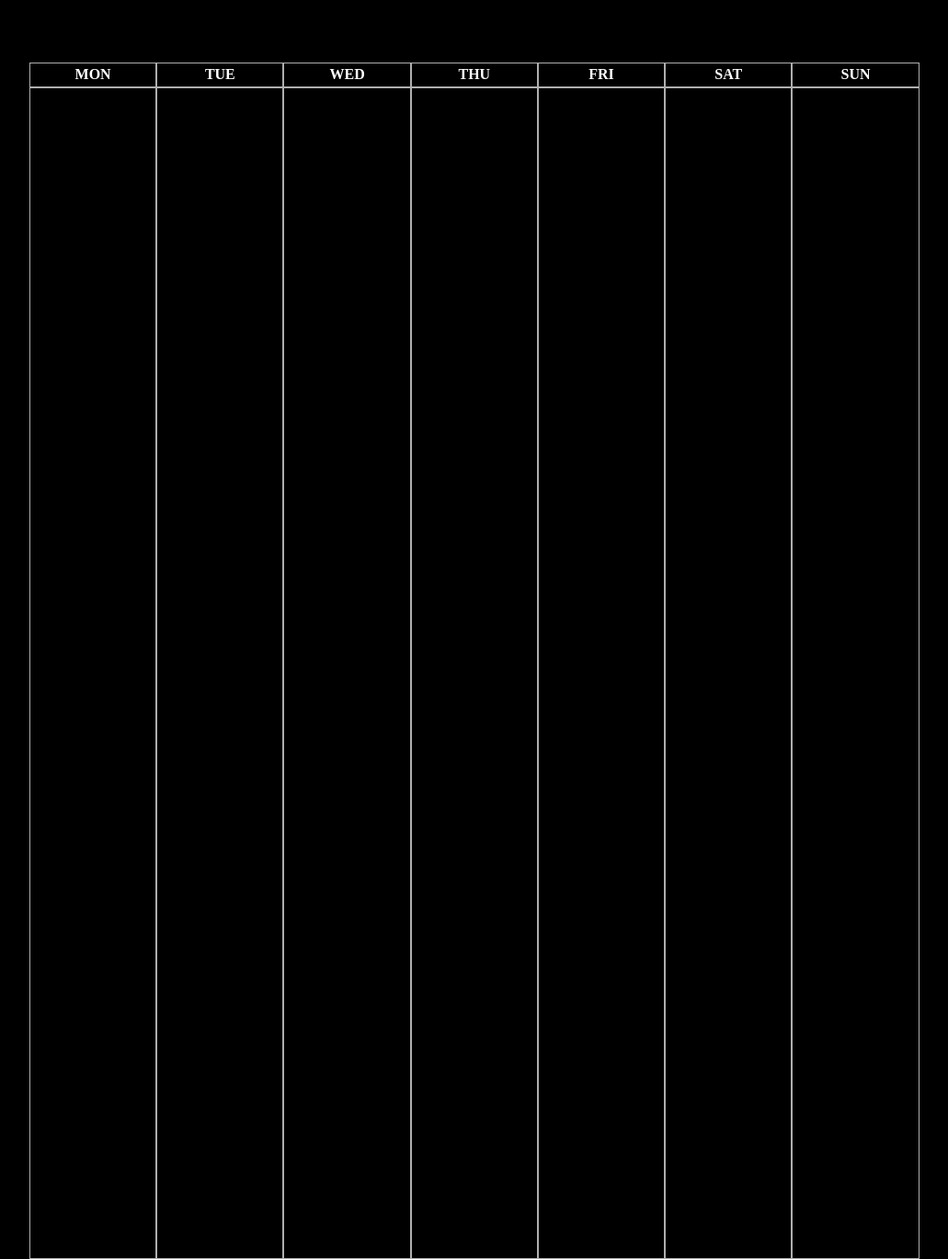
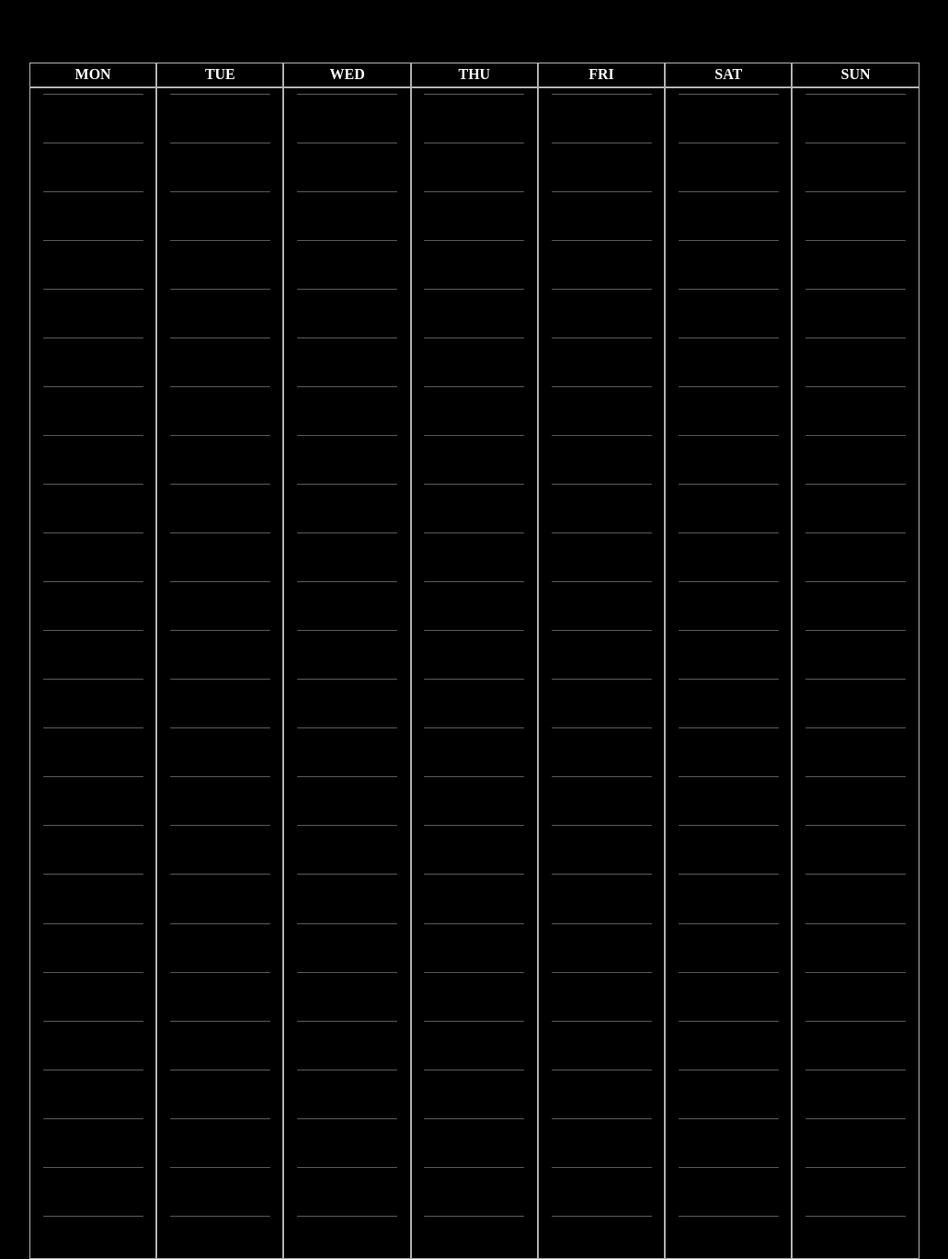
Before and after one commit to sethevXXX/planner, a PHP site: page / in a window 1280 px wide. Shown: the whole page at 92% size, without its empty margins (96-1127 px from the left). Run offline with PHP 8.4, Linux system fonts and the light colour scheme.

Commit message:
Add files via upload

```diff
--- a/script.js
+++ b/script.js
@@ -1,8 +1,23 @@
 window.onload = function(){start()}
 
+function hours()
+{
+    let line
 
+    for (let i = 0; i < 7; i++)
+    {
+        for (let j = 0; j < 24; j++)
+        {
+            line = document.createElement("div")
+            document.getElementsByClassName("plan")[i].appendChild(line)
+            line.className = "hourLines"
+            line.style.top = j * 100 / 24 + 0.5 + "%"
+        }
+    }
+}
 function start()
 {
 
+    hours()
 
 }
--- a/style.css
+++ b/style.css
@@ -59,3 +59,13 @@ section
 
     height: 200%;
 }
+.hourLines
+{
+    position: absolute;
+
+    width: 80%;
+    height: 1px;
+
+    background-color: rgb(89, 89, 89);
+    border-radius: 5px;
+}
```
